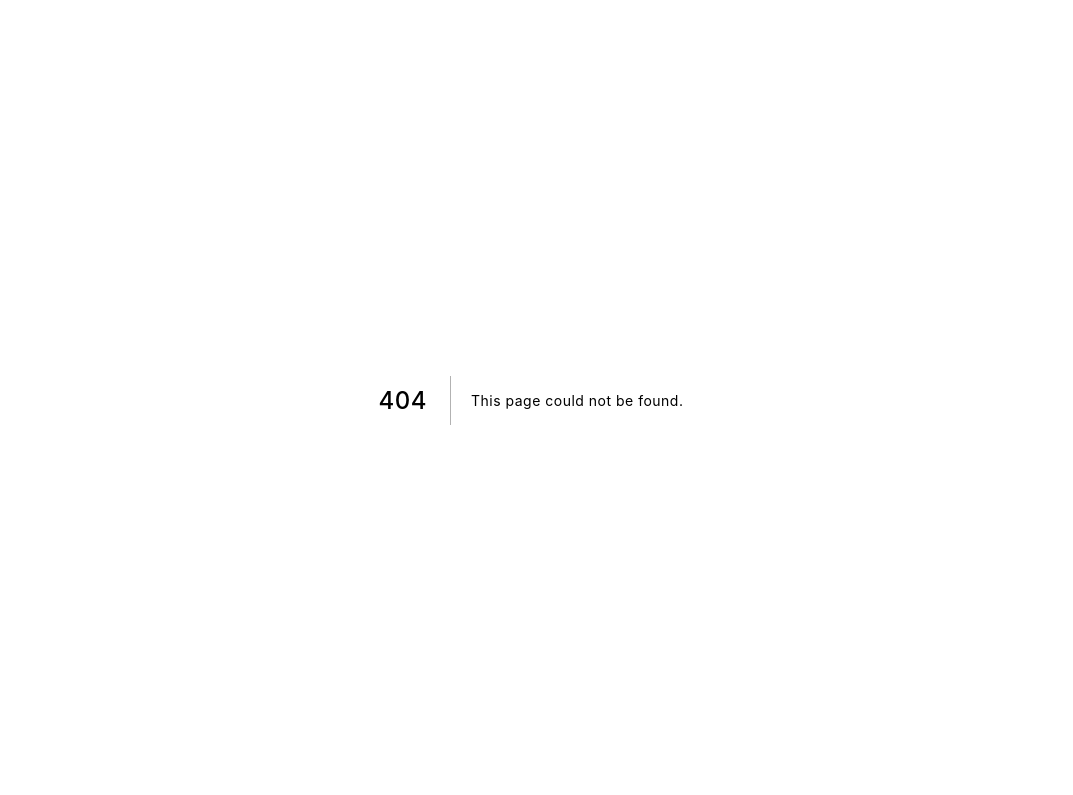
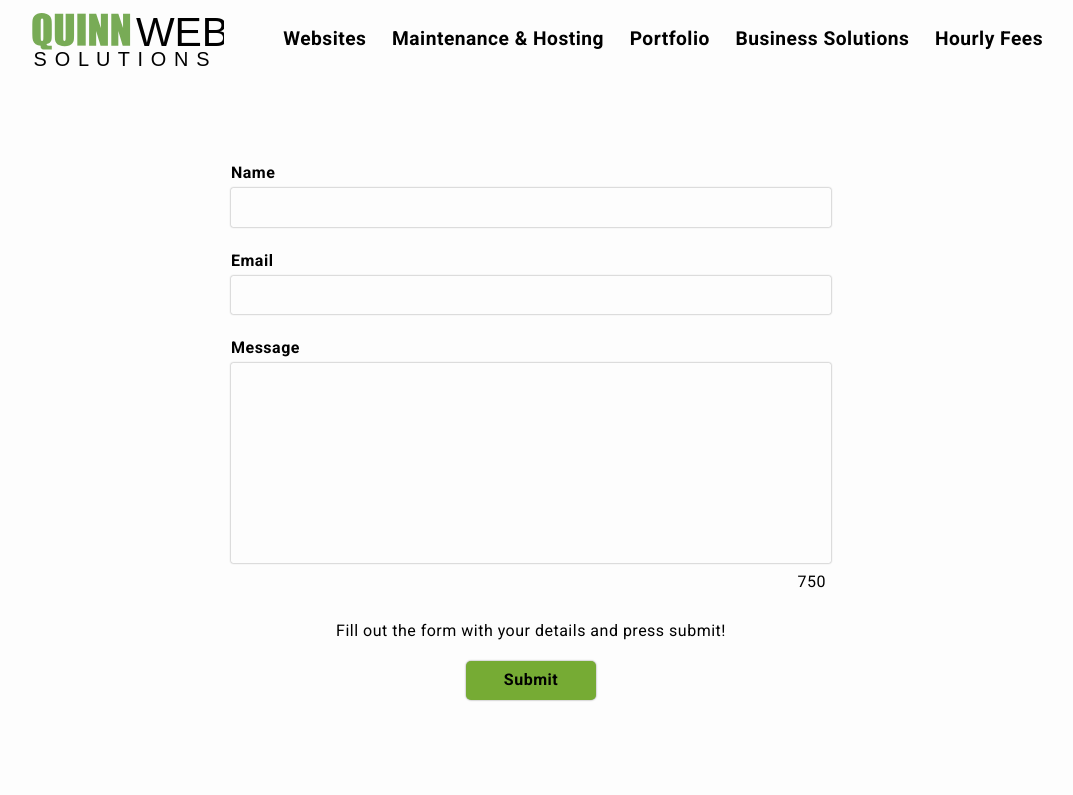
Before and after one commit to Ink230/qws, a Next.js app: page /contact in a window 1280 px wide. Before the commit this address had no page. Shown: the top 795 px of the page, without its empty margins (109-1182 px from the left). Built offline with nearby package versions, Linux system fonts and the light colour scheme.

Commit message:
Contact form and email

```diff
--- a/package.json
+++ b/package.json
@@ -11,14 +11,17 @@
     "prepare": "husky install"
   },
   "dependencies": {
+    "dotenv": "^16.0.3",
     "husky": "^8.0.1",
     "next": "12.2.5",
+    "nodemailer": "^6.8.0",
     "prettier": "^2.7.1",
     "react": "18.2.0",
     "react-dom": "18.2.0"
   },
   "devDependencies": {
     "@types/node": "18.7.14",
+    "@types/nodemailer": "^6.4.6",
     "@types/react": "18.0.17",
     "@types/react-dom": "18.0.6",
     "eslint": "8.23.0",
--- /dev/null
+++ b/src/components/ContactForm.tsx
@@ -0,0 +1,131 @@
+import { useState } from 'react';
+import css from '../styles/Contact.module.css';
+
+type Props = {
+  _unused?: string;
+};
+
+export const ContactForm: React.FC<Props> = ({ _unused }: Props) => {
+  const max: number = 750;
+
+  const [name, setName] = useState('');
+  const [email, setEmail] = useState('');
+  const [message, setMessage] = useState('');
+  const [submitted, setSubmitted] = useState(false);
+  const [words, setWords] = useState(max);
+  const [confirmation, setConfirmation] = useState(
+    'Fill out the form with your details and press submit!'
+  );
+
+  const handleSubmit = (e: any) => {
+    e.preventDefault();
+
+    if (!e.target.checkValidity()) return false;
+
+    let data = {
+      name,
+      email,
+      message,
+    };
+
+    fetch('/api/contact', {
+      method: 'POST',
+      headers: {
+        Accept: 'application/json',
+        'Content-Type': 'application/json',
+      },
+      body: JSON.stringify(data),
+    })
+      .then((res) => {
+        console.log(res);
+        if (res.status == 200) {
+          setSubmitted(true);
+          setName('');
+          setEmail('');
+          setMessage('');
+          setConfirmation('Message sent and received!');
+        } else {
+          setConfirmation('Message sending failed! Please try again.');
+        }
+        //return res.json(); //haha don't forget
+        //if no json is sent back from the api then we can't call res.json
+      })
+      .then((data) => {});
+  };
+
+  const handleWords = (length: number) => {
+    setWords(max - length);
+  };
+
+  return (
+    <div className={css.container}>
+      <form
+        id="contact"
+        className={css.form}
+        onSubmit={(e) => {
+          handleSubmit(e);
+          return false;
+        }}
+      >
+        <div className={css.inputGroup}>
+          <label htmlFor="name">Name</label>
+          <input
+            type="text"
+            name="name"
+            className={css.inputBox}
+            value={name}
+            minLength={1}
+            maxLength={60}
+            onChange={(e) => {
+              setName(e.target.value);
+            }}
+            required
+          ></input>
+        </div>
+        <div className={css.inputGroup}>
+          <label htmlFor="email">Email</label>
+          <input
+            type="email"
+            name="email"
+            className={css.inputBox}
+            value={email}
+            onChange={(e) => {
+              setEmail(e.target.value);
+            }}
+            minLength={1}
+            maxLength={70}
+            required
+          ></input>
+        </div>
+        <div className={css.inputGroup}>
+          <label htmlFor="message">Message</label>
+          <textarea
+            name="message"
+            className={css.inputMessage}
+            id="message"
+            form="contact"
+            value={message}
+            onChange={(e) => {
+              setMessage(e.target.value);
+              handleWords(e.target.value.length);
+            }}
+            minLength={1}
+            maxLength={max}
+            required
+          ></textarea>
+          <div className={css.words}>{words}</div>
+        </div>
+        <div className={css.confirmation}>{confirmation}</div>
+        <div className={css.inputSubmit}>
+          <input type="submit" value="Submit" />
+        </div>
+      </form>
+      <div className={css.welcometext}>
+        <p>
+          We will be happy to receive your email and get back to you within 48
+          hours.
+        </p>
+      </div>
+    </div>
+  );
+};
--- a/src/components/Footer.tsx
+++ b/src/components/Footer.tsx
@@ -81,7 +81,11 @@ export const Footer: React.FC = () => {
                 </Link>
               </p>
 
-              <p>Contact Us</p>
+              <p>
+                <Link href="/contact">
+                  <a>Contact Us</a>
+                </Link>
+              </p>
             </div>
           </div>
 
--- a/src/components/Hero.tsx
+++ b/src/components/Hero.tsx
@@ -18,7 +18,7 @@ export const Hero: React.FC<Props> = ({ _unused }: Props) => {
           QWS will design, build or manage your online experience. Attract and
           retain clients without worrying about technology.{' '}
         </div>
-        <Link href="#footer">
+        <Link href="/contact">
           <a>
             <div className={css.heroaction}>Start Now</div>
           </a>
--- a/src/components/Product.tsx
+++ b/src/components/Product.tsx
@@ -47,7 +47,9 @@ export const Product: React.FC<Props> = ({
           {captureExtra}
         </div>
         <Link href={actionRoute} key={actionRoute}>
-          <div className={actionType}>{action}</div>
+          <a>
+            <div className={actionType}>{action}</div>
+          </a>
         </Link>
       </div>
       <div className={css.offering}>
--- a/src/components/index.tsx
+++ b/src/components/index.tsx
@@ -1,4 +1,5 @@
 export { Business } from './Business';
+export { ContactForm } from './ContactForm';
 export { Expectations } from './Expectations';
 export { Footer } from './Footer';
 export { Header } from './Header';
--- /dev/null
+++ b/src/pages/api/contact.ts
@@ -0,0 +1,43 @@
+import type { NextApiRequest, NextApiResponse } from 'next';
+import nodemailer from 'nodemailer';
+
+type Data = {
+  state: string;
+};
+const PASSWORD = process.env.password;
+const USERNAME = process.env.username;
+
+export default function handler(
+  req: NextApiRequest,
+  //res: NextApiResponse<Data>
+  //and lets not forget up here with the typing
+  res: NextApiResponse
+) {
+  //res.status(200).json({ state:  'Success' });
+
+  //we must be careful not sending any json/body back
+  //if the client tries to parse some json body it kills the app
+  //is .end a hacky way to send a response back that has an empty body?
+  const transporter = nodemailer.createTransport({
+    service: 'Outlook365',
+    auth: {
+      user: USERNAME,
+      pass: PASSWORD,
+    },
+  });
+
+  const mailData = {
+    from: 'justinquinn@quinnwebsolutions.com',
+    to: 'justinquinn@quinnwebsolutions.com',
+    subject: `Message From ${req.body.name}`,
+    text: req.body.message,
+    html: `<div><p>Name: ${req.body.name}</p><p>Email: ${req.body.email}</p><p>${req.body.message}</p></div>`,
+  };
+
+  transporter.sendMail(mailData, (err, info) => {
+    if (err) console.log(err);
+    else console.log(info);
+  });
+
+  res.status(200).end();
+}
--- a/src/pages/api/hello.ts
+++ /dev/null
@@ -1,13 +0,0 @@
-// Next.js API route support: https://nextjs.org/docs/api-routes/introduction
-import type { NextApiRequest, NextApiResponse } from 'next';
-
-type Data = {
-  name: string;
-};
-
-export default function handler(
-  req: NextApiRequest,
-  res: NextApiResponse<Data>
-) {
-  res.status(200).json({ name: 'John Doe' });
-}
--- /dev/null
+++ b/src/pages/contact.tsx
@@ -0,0 +1,16 @@
+import { NextPage } from 'next';
+import { ContactForm, Layout, Main } from '../components';
+
+const title: string = 'Quinn Web Solutions';
+
+const Contact: NextPage = () => {
+  return (
+    <Layout _home={true} _pageTitle={title}>
+      <Main>
+        <ContactForm />
+      </Main>
+    </Layout>
+  );
+};
+
+export default Contact;
--- a/src/pages/index.tsx
+++ b/src/pages/index.tsx
@@ -34,7 +34,7 @@ const Home: NextPage = () => {
           captureExtra={'It really is that simple.'}
           Component={WebsiteTable}
           action={'Get to know us'}
-          actionRoute={'#footer'}
+          actionRoute={'/contact'}
         />
       </Section>
       <div id="expectations"></div>
@@ -53,7 +53,7 @@ const Home: NextPage = () => {
           captureExtra={'Be free of the burden.'}
           Component={MaintenanceTable}
           action={'Find out how'}
-          actionRoute={'#footer'}
+          actionRoute={'/contact'}
         />
       </Section>
       <div id="portfolio"></div>
@@ -73,7 +73,7 @@ const Home: NextPage = () => {
           capture={'No package needed. We are here to get your needs done.'}
           Component={ServiceFees}
           action={'Contact us'}
-          actionRoute={'#footer'}
+          actionRoute={'/contact'}
           actionColour={true}
         />
       </Section>
--- /dev/null
+++ b/src/styles/Contact.module.css
@@ -0,0 +1,64 @@
+.container {
+  margin: 0 auto;
+  border: solid 0px red;
+  width: 600px;
+  margin-top: 60px;
+}
+
+.form {
+  border: solid 0px red;
+  display: flex;
+  flex-direction: column;
+}
+
+.inputGroup {
+  border: solid 0px red;
+  display: flex;
+  flex-direction: column;
+  padding-top: 20px;
+}
+.inputGroup label {
+  font-weight: 700;
+}
+
+.inputField {
+  border: solid 1px red;
+}
+
+.inputSubmit {
+  border: solid 0px red;
+  font-weight: 700;
+  margin-top: 15px;
+  margin-bottom: 10px;
+  width: 130px;
+  align-self: center;
+  text-align: center;
+  box-shadow: 0px 0px 2px 0px grey;
+  background-color: #76ab34;
+  border-radius: 5px;
+}
+
+.inputMessage {
+  border: solid 0px red;
+  min-height: 200px;
+  box-shadow: 0px 0px 2px 0px grey;
+}
+
+.inputBox {
+  border: solid 0px grey;
+  box-shadow: 0px 0px 2px 0px grey;
+}
+
+.welcometext {
+  text-align: center;
+  margin-top: 80px;
+}
+.confirmation {
+  margin-top: 20px;
+  text-align: center;
+}
+.words {
+  text-align: right;
+  padding-right: 5px;
+  padding-top: 5px;
+}
--- a/src/styles/globals.css
+++ b/src/styles/globals.css
@@ -91,6 +91,10 @@ meter {
 }
 /* End of Reset */
 
+* {
+  border: solid 0px red;
+}
+
 html,
 body {
   height: 100%;
@@ -112,6 +116,17 @@ h3 {
 p {
   margin-top: 1.6rem;
   margin-bottom: 1.6rem;
+}
+
+input,
+textarea {
+  padding: 5px;
+  border-radius: 2px;
+}
+
+input:focus,
+textarea:focus {
+  box-shadow: 0px 0px 3px 0px black;
 }
 
 @media only screen and (min-width: 1024px) and (max-width: 1199px) {
```
Also changed, not shown: 1 other file (tests, documents, lock files or other folders).
